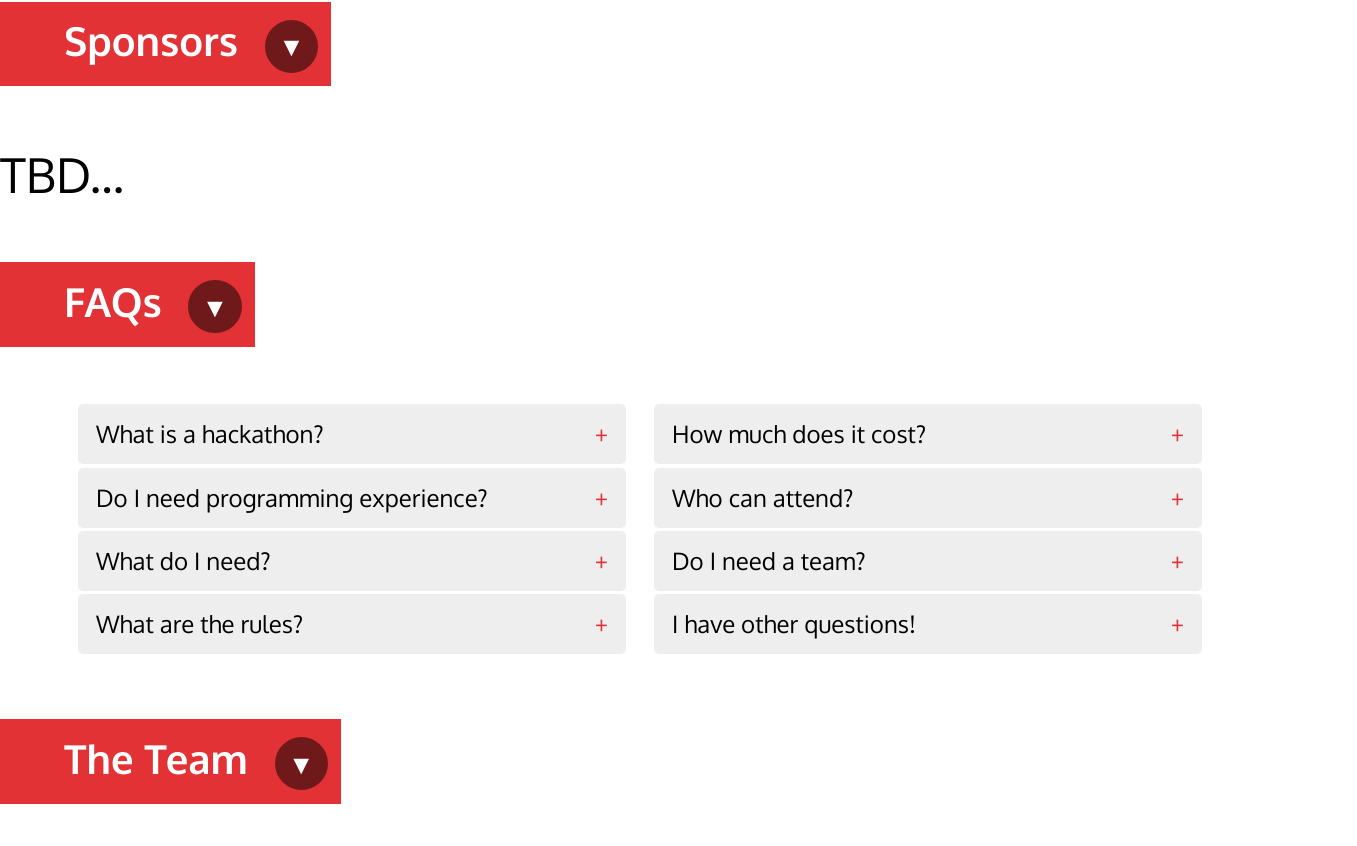
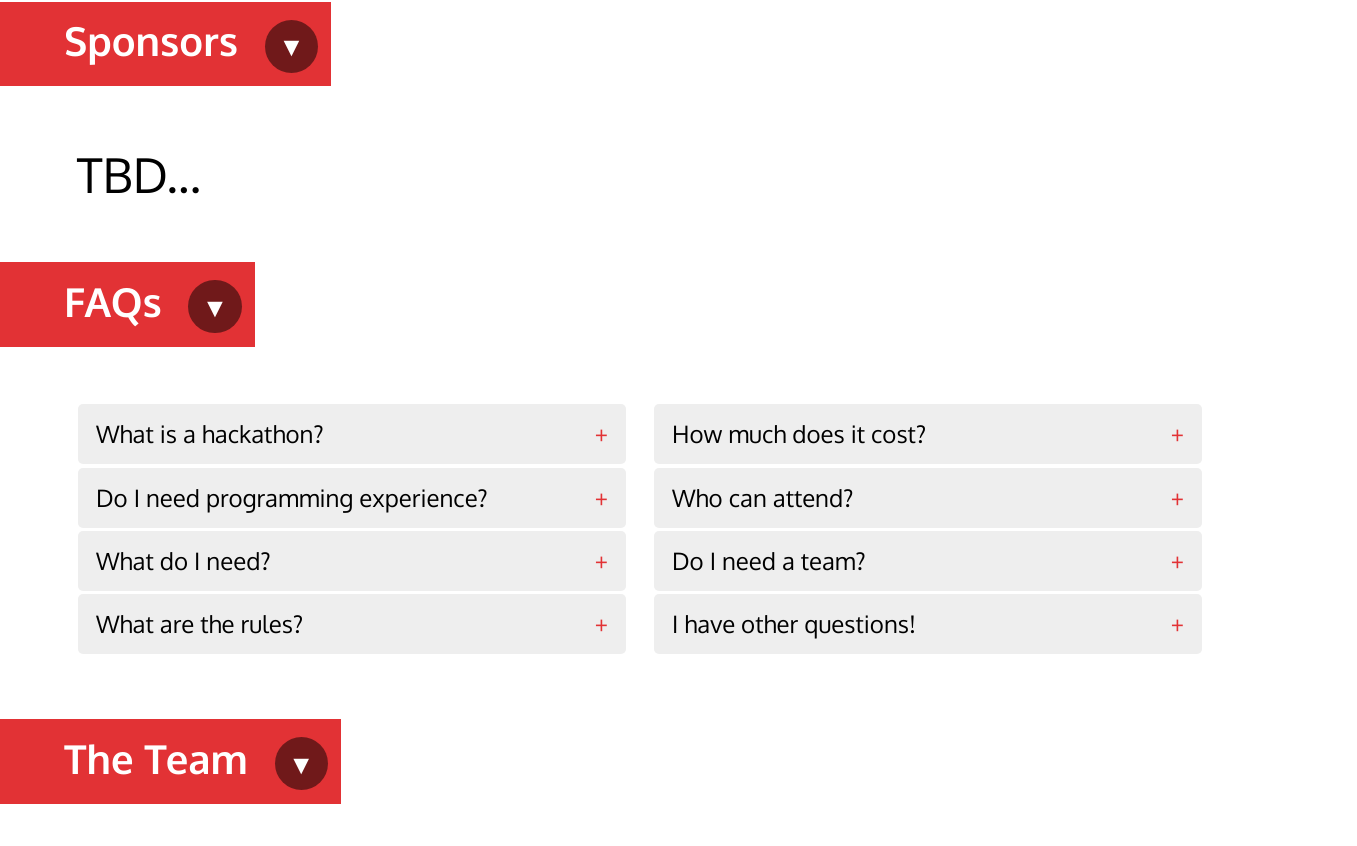
Before and after one commit to mvhacks/4.5-website, a Gatsby site: page / in a window 1280 px wide. Shown: the part 3360-4206 px from the top of the page, 1357 px wide, since content can reach past the window. Built offline with nearby package versions, Linux system fonts and the light colour scheme; Gatsby itself is replaced by a stand-in of ours.

Commit message:
Update styles

```diff
--- a/src/components/Sponsors.js
+++ b/src/components/Sponsors.js
@@ -3,7 +3,7 @@ import * as React from 'react';
 function Sponsors(props) {
 
     return (
-        <div className='section'>
+        <div className='section sponsors'>
             <h1>TBD...</h1>
         </div>
     );
--- a/src/styles/index.css
+++ b/src/styles/index.css
@@ -358,3 +358,7 @@ nav li {
 	background-color: var(--primary-dark);
     transition: ease-in-out 250ms;
 }
+
+.sponsors {
+	margin-left: 6vw;
+}
```
